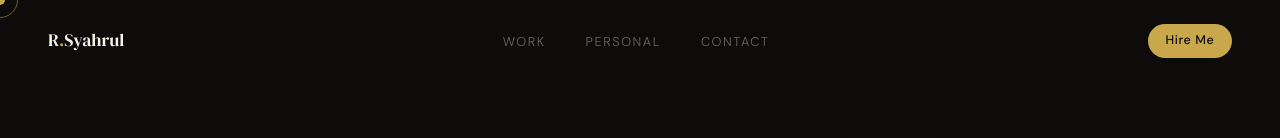
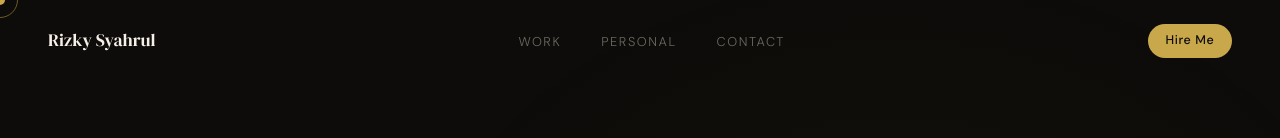
Before and after one commit to rzkshrl/portofolio, a plain HTML site: page index.html in a window 1280 px wide. Shown: the top 138 px of the page. Drawn offline with Linux system fonts and the light colour scheme; grey boxes are pictures that could not be loaded.

Commit message:
r.syahrul

```diff
--- a/index.html
+++ b/index.html
@@ -19,7 +19,7 @@
 
     <!-- NAV -->
     <nav id="nav">
-      <a href="#" class="logo">R<b>.</b>Syahrul</a>
+      <a href="#" class="logo">Rizky Syahrul</a>
       <ul class="nav-links">
         <li><a href="#projects">Work</a></li>
         <li><a href="#self">Personal</a></li>
```
